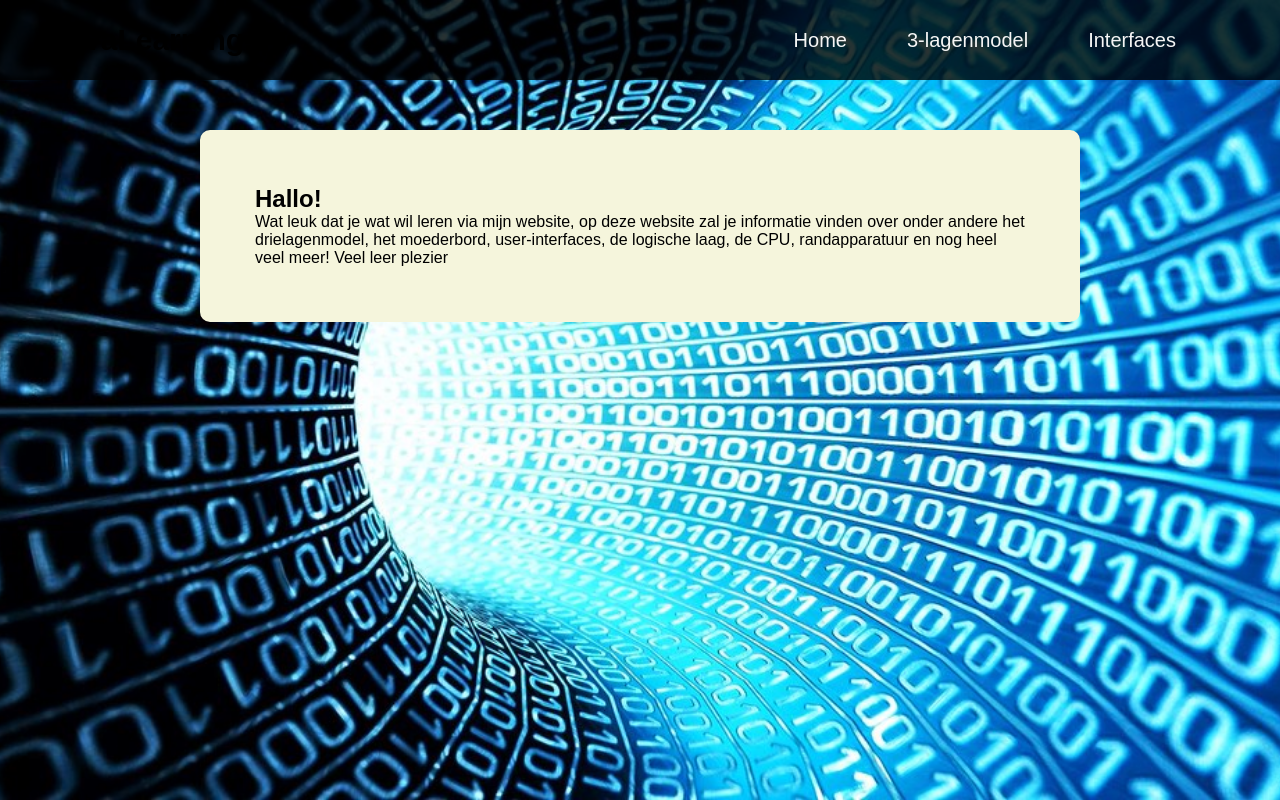
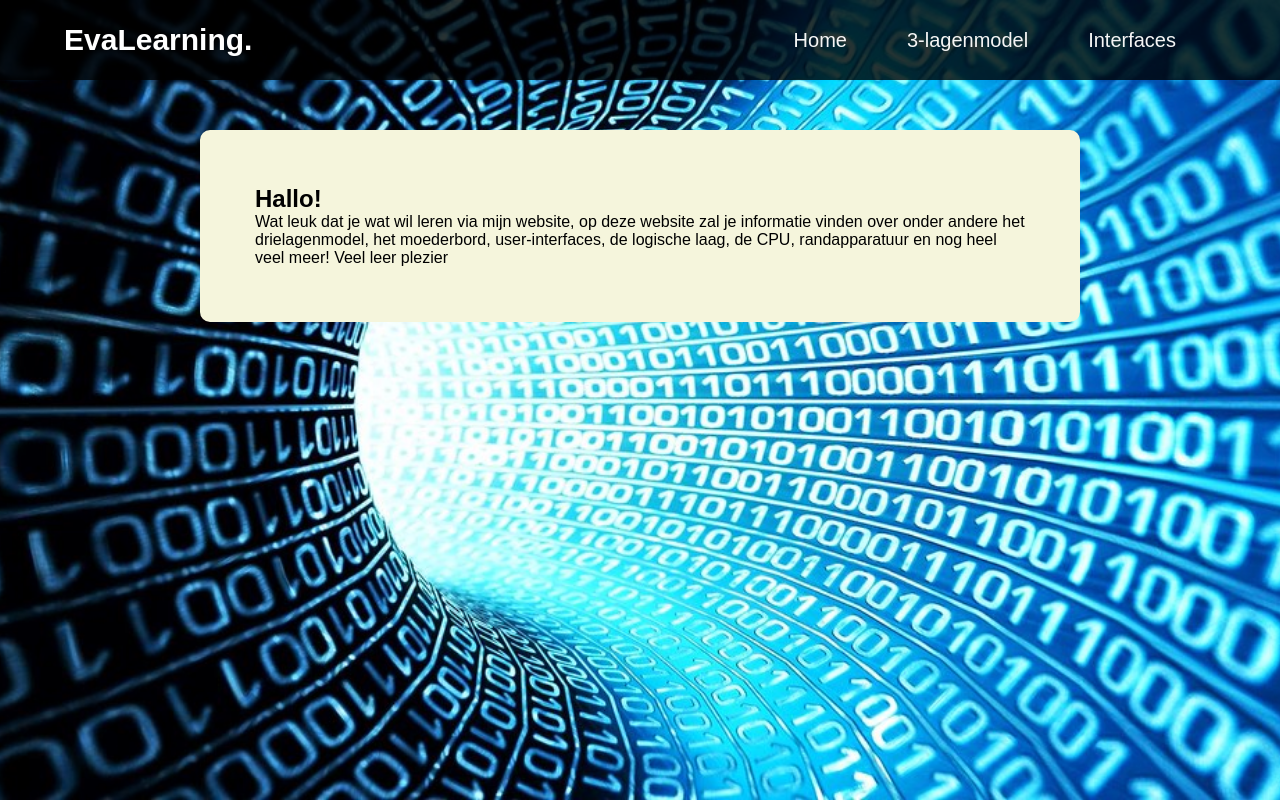
Before and after one commit to EvaSchreuder/EvaSchreuder.github.i, a plain HTML site: page index.html in a window 1280 px wide. Drawn offline with Linux system fonts and the light colour scheme.

Commit message:
koeleerutjes

```diff
--- a/opmaak.css
+++ b/opmaak.css
@@ -76,12 +76,12 @@ body {
 
 
 .logo {
-  color: var(--color-white);
+  color: white;
   font-size: 30px;
 }
 
 .logo span {
-  color: var(--color-white);
+  color: white);
 }
 
 .Dropdown {
```
